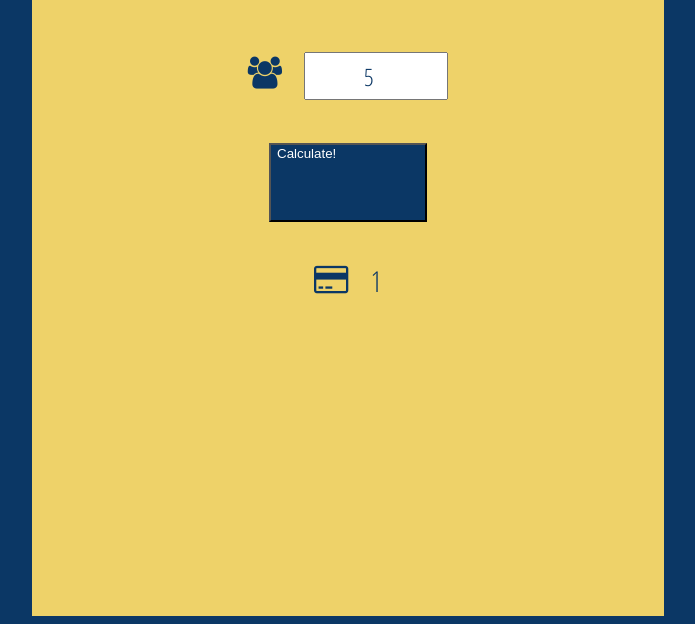
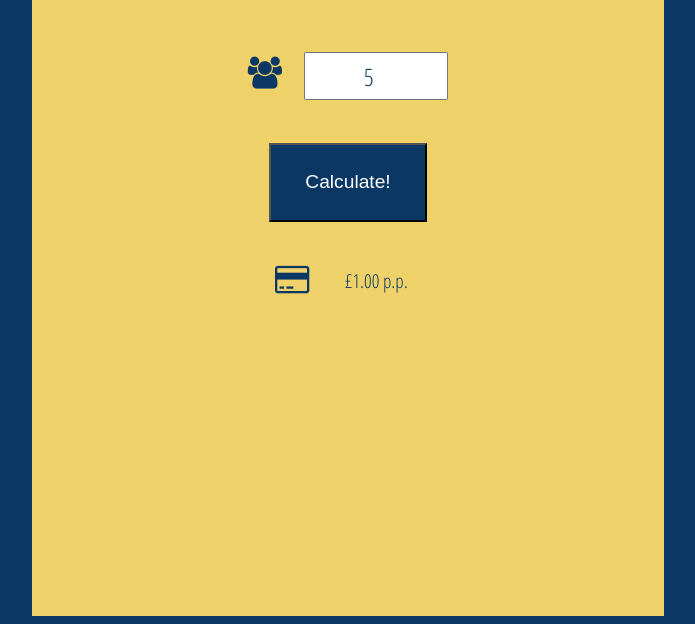
Before and after one commit to Emma-Vaughan/Bill-Splitter, a plain HTML site: page JSProject.html in a window 1280 px wide. Both pictures are taken after typing "5", "5" into the empty fields and a click on the button "Calculate!". Shown: the part 176-800 px from the top of the page, without its empty margins (292-987 px from the left). Drawn offline with Linux system fonts and the light colour scheme.

Commit message:
Added extra JS

```diff
--- a/JSProject.css
+++ b/JSProject.css
@@ -80,10 +80,11 @@ h1 {
 }
 
 .result {
-  font-size: 1.8em;
+  font-size: 1.2em;
   font-family: "Open Sans Condensed", sans-serif;
   color: #0b3765;
   text-align: center;
+  padding: 0 3% 0 3%;
 }
 
 button {
@@ -94,6 +95,10 @@ button {
   display: flex;
   align-content: center;
   margin: 0 auto;
+  display: block;
+  font-size: 1.2em;
+}
+
 }
 
 @media (max-width: 375px) {
--- a/JSProject.js
+++ b/JSProject.js
@@ -1,6 +1,27 @@
+function isThisMoney(amount) {
+  const pennies = amount * 100;
+  const roundUp = Number.isInteger(pennies);
+  console.log(roundUp);
+  return roundUp;
+}
+
 calculate = function () {
   const amount = document.getElementById("enteramount").value;
-  const people = document.getElementById("numberofpeople").value;
-  const result = amount / people;
-  document.getElementById("finalamount").innerHTML = result;
+  if (amount < 0) {
+    document.getElementById("finalamount").innerHTML =
+      "Looks like you entered a minus number and didn't spent any money today - yay savings!";
+  } else if (isThisMoney(amount) !== true) {
+    document.getElementById("finalamount").innerHTML =
+      "Please enter a valid monetary amount";
+  } else {
+    const people = document.getElementById("numberofpeople").value;
+    if (people < 1) {
+      document.getElementById("finalamount").innerHTML =
+        "At least 1 person must be paying, dickhead!";
+    } else {
+      const result = parseInt(amount) / parseInt(people);
+      const display = "£" + result.toFixed(2) + " p.p.";
+      document.getElementById("finalamount").innerHTML = display;
+    }
+  }
 };
```
